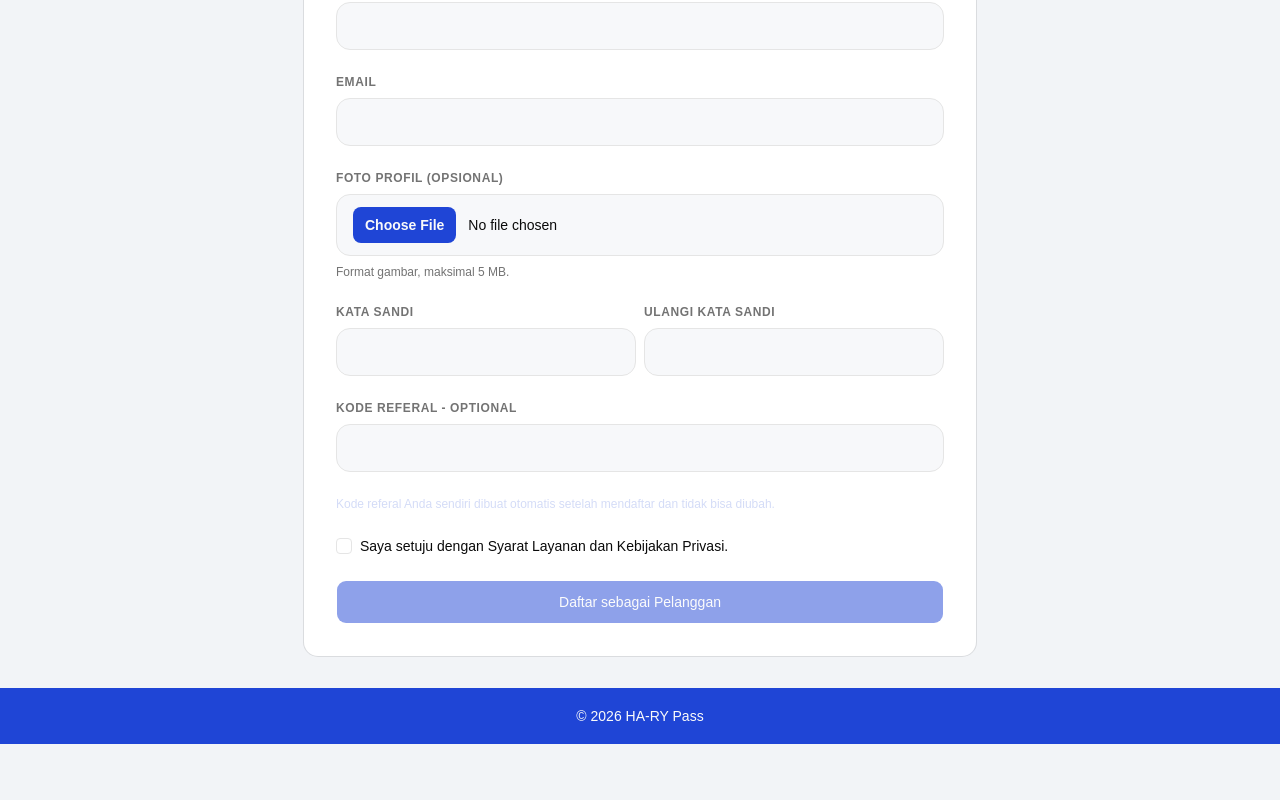
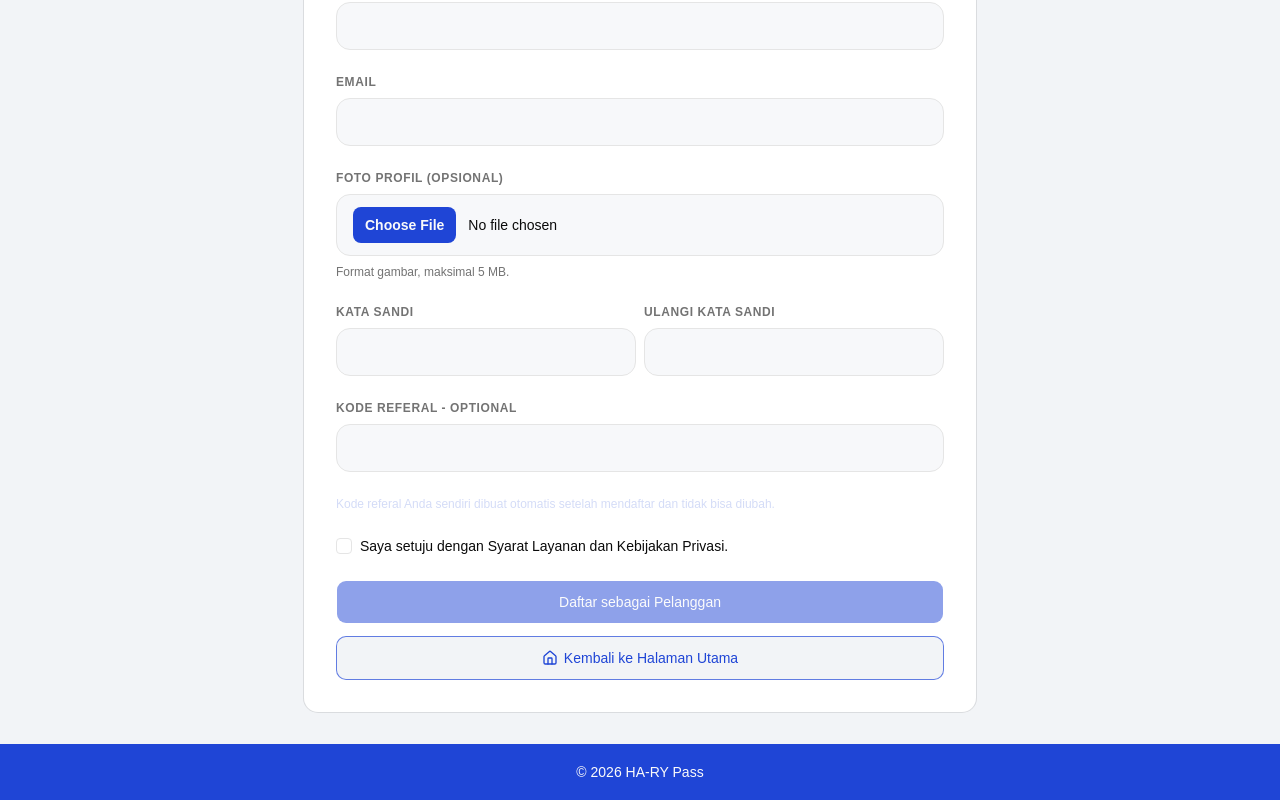
Before and after one commit to ryanmya/HA-RY-Frontend, a React (Vite) app: page /register in a window 1280 px wide. Shown: the part 389-1189 px from the top of the page. Before the commit the page ends 1133 px from the top, so only its background shows below. Built offline with nearby package versions, Linux system fonts and the light colour scheme; no server answers; some icons are missing.

Commit message:
Logo HARY can be click and direct to Homepage

```diff
--- a/src/pages/auth/LoginPage.tsx
+++ b/src/pages/auth/LoginPage.tsx
@@ -73,7 +73,13 @@ export default function LoginPage() {
   return (
     <div className="grid flex-1 grid-cols-1 md:grid-cols-12">
       <div className="hidden bg-primary px-10 py-9 md:col-span-4 md:flex md:flex-col md:justify-between">
-        <Logo color="white" />
+        <NavLink
+          to="/"
+          aria-label="HA-RY homepage"
+          className="w-fit rounded-sm focus-visible:outline-2 focus-visible:outline-offset-4 focus-visible:outline-white"
+        >
+          <Logo color="white" />
+        </NavLink>
         <div className="flex flex-col gap-6">
           <span className="type-page-title text-white">
             Satu akun untuk <br /> menonton atau <br /> menyelenggarakan.
--- a/src/pages/auth/RegisterPage.tsx
+++ b/src/pages/auth/RegisterPage.tsx
@@ -18,6 +18,7 @@ import { TextField } from "@/components/text-field";
 import { Badge } from "@/components/ui/badge";
 import { Checkbox } from "@/components/ui/checkbox";
 import type { TypeRoles } from "@/types/users";
+import { Home } from "lucide-react";
 import React, { useState } from "react";
 
 const fieldTitles: Record<string, string> = {
@@ -93,7 +94,15 @@ export default function RegisterPage() {
   return (
     <div className="flex w-full flex-1 flex-col">
       <Navbar
-        left={<Logo />}
+        left={
+          <NavLink
+            to="/"
+            aria-label="HA-RY homepage"
+            className="rounded-sm focus-visible:outline-2 focus-visible:outline-offset-4 focus-visible:outline-primary"
+          >
+            <Logo />
+          </NavLink>
+        }
         right={
           <>
             Sudah punya akun?{" "}
@@ -258,6 +267,16 @@ export default function RegisterPage() {
                 )}
               </Button>
             </form>
+            <NavLink
+              to="/"
+              className={cn(
+                buttonVariants({ variant: "outline" }),
+                "w-full",
+              )}
+            >
+              <Home />
+              Kembali ke Halaman Utama
+            </NavLink>
           </CardContent>
         </Card>
       </div>
--- a/src/pages/organizer/components/OrganizerSidebar.tsx
+++ b/src/pages/organizer/components/OrganizerSidebar.tsx
@@ -36,7 +36,13 @@ export default function OrganizerSidebar() {
   return (
     <aside className="sticky top-0 flex h-screen w-60 shrink-0 flex-col gap-6 border-r bg-card p-4">
       <div className="flex flex-col px-2">
-        <Logo />
+        <NavLink
+          to="/"
+          aria-label="HA-RY homepage"
+          className="w-fit rounded-sm focus-visible:outline-2 focus-visible:outline-offset-4 focus-visible:outline-primary"
+        >
+          <Logo />
+        </NavLink>
         <span className="text-xs font-semibold tracking-widest text-muted-foreground uppercase">
           Penyelenggara
         </span>
```
